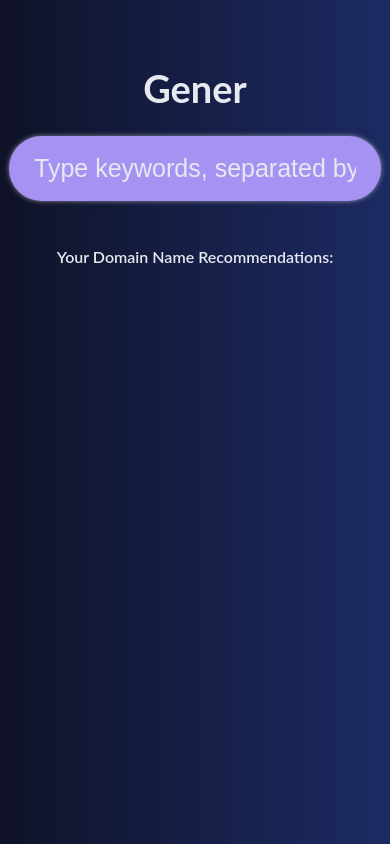
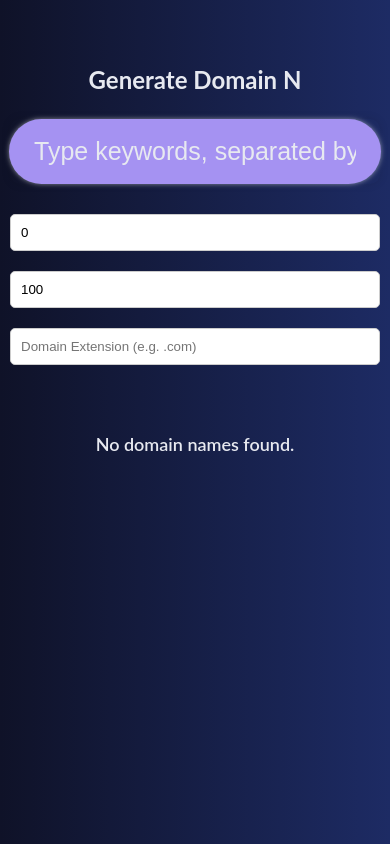
Before and after one commit to AlpianPPLG/Generate-Domain-Names, a React (Create React App) app: page / in a window 390 px wide. Built offline with nearby package versions, Linux system fonts and the light colour scheme.

Commit message:
initial commit

```diff
--- /dev/null
+++ b/src/components/AdvancedSearch/AdvancedSearch.css
@@ -0,0 +1,20 @@
+.advanced-search-container {
+  display: flex;
+  justify-content: center;
+  flex-wrap: wrap; /* Membuat responsif */
+  margin: 20px 0;
+}
+
+.advanced-input {
+  margin: 10px;
+  padding: 10px;
+  border-radius: 5px;
+  border: 1px solid #ccc;
+  flex: 1 1 150px; /* Memungkinkan input untuk tumbuh */
+}
+
+@media (max-width: 768px) {
+  .advanced-input {
+    flex: 1 1 100%; /* Input mengambil seluruh lebar pada layar kecil */
+  }
+}
--- /dev/null
+++ b/src/components/AdvancedSearch/AdvancedSearch.jsx
@@ -0,0 +1,41 @@
+import React from "react";
+import "./AdvancedSearch.css";
+
+const AdvancedSearch = ({
+  minLength,
+  maxLength,
+  domainExtension,
+  onFilterChange,
+}) => {
+  return (
+    <div className="advanced-search-container">
+      <input
+        type="number"
+        value={minLength}
+        onChange={(e) =>
+          onFilterChange(e.target.value, maxLength, domainExtension)
+        }
+        placeholder="Min Length"
+        className="advanced-input"
+      />
+      <input
+        type="number"
+        value={maxLength}
+        onChange={(e) =>
+          onFilterChange(minLength, e.target.value, domainExtension)
+        }
+        placeholder="Max Length"
+        className="advanced-input"
+      />
+      <input
+        type="text"
+        value={domainExtension}
+        onChange={(e) => onFilterChange(minLength, maxLength, e.target.value)}
+        placeholder="Domain Extension (e.g. .com)"
+        className="advanced-input"
+      />
+    </div>
+  );
+};
+
+export default AdvancedSearch;
--- a/src/components/App/App.css
+++ b/src/components/App/App.css
@@ -7,4 +7,12 @@ body {
   font-size: 19px;
   background-attachment: fixed;
   background-size: cover;
+  margin: 0;
+  padding: 0;
 }
+
+@media (max-width: 768px) {
+  body {
+    font-size: 16px; /* Mengurangi ukuran font untuk layar kecil */
+  }
+}
--- a/src/components/App/App.jsx
+++ b/src/components/App/App.jsx
@@ -2,31 +2,72 @@ import React from "react";
 import Header from "../Header/Header";
 import ResultContainer from "../ResultContainer/ResultContainer";
 import SearchBox from "../SearchBox/SearchBox";
+import AdvancedSearch from "../AdvancedSearch/AdvancedSearch";
 import "./App.css";
-
 const name = require("@rstacruz/startup-name-generator");
 
-// Class based component
 class App extends React.Component {
   state = {
     headerText: "Generate Domain Names",
     headerExpanded: true,
     suggestedNames: [],
+    favorites: [],
+    minLength: 0,
+    maxLength: 100,
+    domainExtension: "",
+    currentPage: 1,
+    namesPerPage: 5, // Mengatur jumlah nama per halaman
   };
 
-  // Fungsi menangani perubahan input dan menghasilkan nama domain
   handleInputChange = (inputText) => {
-    const keywords = inputText.split(",").map((keyword) => keyword.trim()); // Pisahkan berdasarkan koma dan hilangkan spasi ekstra
+    const keywords = inputText.split(",").map((keyword) => keyword.trim());
     this.setState({
       headerExpanded: !(keywords.length > 0 && keywords[0] !== ""),
       suggestedNames:
         keywords.length > 0 && keywords[0] !== ""
           ? name(keywords.join(" "))
           : [],
+      currentPage: 1, // Reset halaman saat input berubah
     });
   };
 
+  toggleFavorite = (name) => {
+    this.setState((prevState) => {
+      const isFavorite = prevState.favorites.includes(name);
+      return {
+        favorites: isFavorite
+          ? prevState.favorites.filter((fav) => fav !== name)
+          : [...prevState.favorites, name],
+      };
+    });
+  };
+
+  filterNames = (names) => {
+    const { minLength, maxLength, domainExtension } = this.state;
+    return names.filter((name) => {
+      const lengthValid = name.length >= minLength && name.length <= maxLength;
+      const extensionValid =
+        domainExtension === "" || name.endsWith(domainExtension);
+      return lengthValid && extensionValid;
+    });
+  };
+
+  handlePageChange = (pageNumber) => {
+    this.setState({ currentPage: pageNumber });
+  };
+
   render() {
+    const filteredNames = this.filterNames(this.state.suggestedNames);
+    const { currentPage, namesPerPage } = this.state;
+
+    // Menghitung indeks untuk pagination
+    const indexOfLastName = currentPage * namesPerPage;
+    const indexOfFirstName = indexOfLastName - namesPerPage;
+    const currentNames = filteredNames.slice(indexOfFirstName, indexOfLastName);
+
+    // Hitung total halaman
+    const totalPages = Math.ceil(filteredNames.length / namesPerPage);
+
     return (
       <div>
         <Header
@@ -34,7 +75,27 @@ class App extends React.Component {
           headerExpanded={this.state.headerExpanded}
         />
         <SearchBox onInputChange={this.handleInputChange} />
-        <ResultContainer suggestedNames={this.state.suggestedNames} />
+        <AdvancedSearch
+          minLength={this.state.minLength}
+          maxLength={this.state.maxLength}
+          domainExtension={this.state.domainExtension}
+          onFilterChange={(min, max, ext) =>
+            this.setState({
+              minLength: min,
+              maxLength: max,
+              domainExtension: ext,
+              currentPage: 1, // Reset halaman saat filter berubah
+            })
+          }
+        />
+        <ResultContainer
+          suggestedNames={currentNames}
+          favorites={this.state.favorites}
+          toggleFavorite={this.toggleFavorite}
+          currentPage={currentPage}
+          totalPages={totalPages}
+          onPageChange={this.handlePageChange}
+        />
       </div>
     );
   }
--- a/src/components/Header/Header.css
+++ b/src/components/Header/Header.css
@@ -24,3 +24,9 @@
   /* font-family: "Hachi Maru Pop", cursive; */
   margin: 5px 0 15px 0;
 }
+
+@media (max-width: 768px) {
+  .head-text {
+    font-size: 24px; /* Mengurangi ukuran font untuk layar kecil */
+  }
+}
--- a/src/components/NameCard/NameCard.css
+++ b/src/components/NameCard/NameCard.css
@@ -48,3 +48,25 @@
 .copy-button:hover {
   background-color: #619ef3;
 }
+
+.favorite-button {
+  background-color: #4a5079;
+  color: #e7e9f0;
+  border: none;
+  padding: 5px 10px;
+  border-radius: 5px;
+  cursor: pointer;
+  transition: background 0.35s;
+  margin-top: 5px;
+}
+
+.favorite-button:hover {
+  background-color: #e70d0d;
+}
+
+@media (max-width: 768px) {
+  .result-name-card {
+    flex: 1 1 100%; /* Mengubah ukuran pada layar kecil */
+    margin: 10px 0; /* Mengurangi margin untuk responsif */
+  }
+}
--- a/src/components/NameCard/NameCard.jsx
+++ b/src/components/NameCard/NameCard.jsx
@@ -4,8 +4,7 @@ import "./NameCard.css";
 const nameCheapUrl =
   "https://www.namecheap.com/domains/registration/results/?domain=";
 
-const NameCard = ({ suggestedName }) => {
-  // Fungsi untuk menyalin nama domain ke clipboard
+const NameCard = ({ suggestedName, isFavorite, toggleFavorite }) => {
   const copyToClipboard = () => {
     navigator.clipboard.writeText(suggestedName).then(() => {
       alert("Domain name copied to clipboard!");
@@ -13,20 +12,25 @@ const NameCard = ({ suggestedName }) => {
   };
 
   return (
+    <div className="result-name-card">
       <a
         target="_blank"
         rel="noreferrer"
         className="card-link"
         href={`${nameCheapUrl}${suggestedName}`}
       >
-      <div className="result-name-card">
         <p className="result-name">{suggestedName}</p>
-        <p className="char-count">{`Length: ${suggestedName.length} characters`}</p>
+      </a>
       <button className="copy-button" onClick={copyToClipboard}>
         Copy
       </button>
+      <button
+        className="favorite-button"
+        onClick={() => toggleFavorite(suggestedName)}
+      >
+        {isFavorite ? "Unfavorite" : "Favorite"}
+      </button>
     </div>
-    </a>
   );
 };
 
--- a/src/components/ResultContainer/ResultContainer.css
+++ b/src/components/ResultContainer/ResultContainer.css
@@ -13,12 +13,41 @@
   text-align: center;
 }
 
+.pagination {
+  display: flex;
+  justify-content: center;
+  flex-wrap: wrap; /* Membuat tombol pagination dapat membungkus */
+  margin-top: 20px;
+}
+
+.pagination button {
+  margin: 0 5px;
+  padding: 10px 15px;
+  border: none;
+  border-radius: 5px;
+  background: #4a5079;
+  color: #e7e9f0;
+  cursor: pointer;
+  transition: background 0.3s;
+}
+
+.pagination button:hover {
+  background: #619ef3;
+}
+
+.pagination button.active {
+  background: #e70d0d; /* Warna untuk halaman aktif */
+}
+
+/* Responsif untuk layar kecil */
 @media (max-width: 768px) {
-  .results-container {
-    padding: 20px;
+  .pagination button {
+    padding: 8px 12px; /* Mengurangi padding pada layar kecil */
+    font-size: 14px; /* Mengurangi ukuran font untuk tombol */
   }
 
-  .results-title {
-    font-size: 16px;
+  .pagination {
+    flex-direction: column; /* Mengubah arah menjadi kolom pada layar kecil */
+    align-items: center; /* Meratakan tombol di tengah */
   }
 }
--- a/src/components/ResultContainer/ResultContainer.jsx
+++ b/src/components/ResultContainer/ResultContainer.jsx
@@ -2,17 +2,43 @@ import React from "react";
 import NameCard from "../NameCard/NameCard";
 import "./ResultContainer.css";
 
-const ResultContainer = ({ suggestedNames }) => {
+const ResultContainer = ({
+  suggestedNames,
+  favorites,
+  toggleFavorite,
+  currentPage,
+  totalPages,
+  onPageChange,
+}) => {
   const suggestedNamesJsx =
     suggestedNames.length > 0 ? (
       <>
         <p className="results-title">Your Domain Name Recommendations:</p>
         {suggestedNames.map((suggestedName) => {
-          return <NameCard key={suggestedName} suggestedName={suggestedName} />;
+          return (
+            <NameCard
+              key={suggestedName}
+              suggestedName={suggestedName}
+              isFavorite={favorites.includes(suggestedName)}
+              toggleFavorite={toggleFavorite}
+            />
+          );
         })}
+
+        <div className="pagination">
+          {Array.from({ length: totalPages }, (_, index) => (
+            <button
+              key={index + 1}
+              onClick={() => onPageChange(index + 1)}
+              className={currentPage === index + 1 ? "active" : ""}
+            >
+              {index + 1}
+            </button>
+          ))}
+        </div>
       </>
     ) : (
-      <p className="results-title">Your Domain Name Recommendations:</p>
+      <p className="results-title">No domain names found.</p>
     );
 
   return <div className="results-container">{suggestedNamesJsx}</div>;
```
Lines whose indentation alone changed are shown as unchanged.
